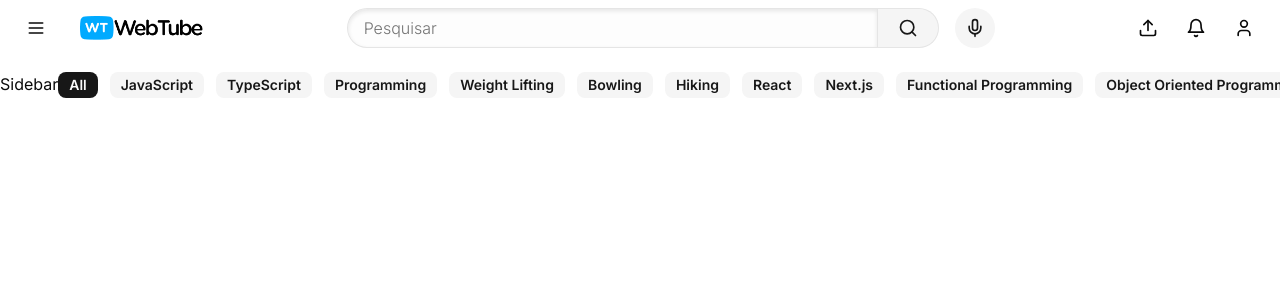
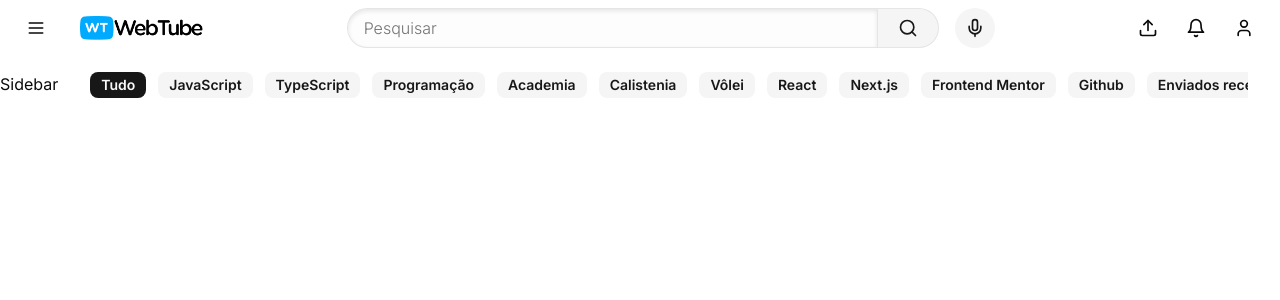
Before and after one commit to GuilhermeFigueira/yt-homepage, a Next.js app: page / in a window 1280 px wide. Shown: the top 300 px of the page. Built offline with nearby package versions, Linux system fonts and the light colour scheme.

Commit message:
translate

```diff
--- a/src/app/components/CategoryPills.tsx
+++ b/src/app/components/CategoryPills.tsx
@@ -1,17 +1,31 @@
+"use client";
+import { ChevronLeft, ChevronRight } from "lucide-react";
 import { Badge } from "./ui/badge";
+import { Button } from "./ui/button";
+import { useRef, useState } from "react";
 type CategoryPillsProps = {
 	categories: string[];
 	selectedCategory: string;
 	onSelect: (category: string) => void;
 };
+
+const TRANSLATE_AMOUNT = 200;
 export default function CategoryPills({
 	categories,
 	selectedCategory,
 	onSelect,
 }: CategoryPillsProps) {
+	const [translate, setTranslate] = useState(0);
+	const [isLeftVisible, setIsLeftVisible] = useState(false);
+	const [isRightVisible, setIsRightVisible] = useState(false);
+	const containerRef = useRef<HTMLDivElement>(null);
 	return (
 		<div className="overflow-hidden relative">
-			<div className="flex whitespace-nowrap gap-3 transition-transform w-[max-content]">
+			<div
+				ref={containerRef}
+				className="flex whitespace-nowrap gap-3 transition-transform w-[max-content]"
+				style={{ transform: `translateX(-${translate}px)` }}
+			>
 				{categories.map((categories) => (
 					<Badge
 						variant={
@@ -26,6 +40,36 @@ export default function CategoryPills({
 					</Badge>
 				))}
 			</div>
+			{isLeftVisible && (
+				<div className="absolute left-0 top-1/2 -translate-y-1/2 bg-gradient-to-r from-background from-50% to-transparent w-24 h-full">
+					<Button
+						variant={"ghost"}
+						size={"icon"}
+						className="h-full aspect-square w-auto p-1.5"
+						onClick={() => {
+							setTranslate((translate) => {
+								const newTranslate =
+									translate - TRANSLATE_AMOUNT;
+								if (newTranslate <= 0) return 0;
+								return newTranslate;
+							});
+						}}
+					>
+						<ChevronLeft />
+					</Button>
+				</div>
+			)}
+			{isRightVisible && (
+				<div className="absolute right-0 top-1/2 -translate-y-1/2 bg-gradient-to-l from-background from-50% to-transparent w-24 h-full flex justify-end">
+					<Button
+						variant={"ghost"}
+						size={"icon"}
+						className="h-full aspect-square w-auto p-1.5"
+					>
+						<ChevronRight />
+					</Button>
+				</div>
+			)}
 		</div>
 	);
 }
--- a/src/app/data/home.ts
+++ b/src/app/data/home.ts
@@ -1,17 +1,23 @@
 export const categories = [
-	"All",
+	"Tudo",
 	"JavaScript",
 	"TypeScript",
-	"Programming",
-	"Weight Lifting",
-	"Bowling",
-	"Hiking",
+	"Programação",
+	"Academia",
+	"Calistenia",
+	"Vôlei",
 	"React",
 	"Next.js",
+	"Frontend Mentor",
+	"Github",
+	"Enviados recentemente",
+	"Podcast",
+	"Música",
+	"Novidades para você",
+	"Frontend Web Development",
+	"Backend Web Development",
 	"Functional Programming",
 	"Object Oriented Programming",
-	"Frontend Web Development",
-	"Backend Web Development",
 	"Web Development",
 	"Coding",
 ];
--- a/src/app/page.tsx
+++ b/src/app/page.tsx
@@ -11,7 +11,9 @@ export default function Home() {
 			<PageHeader />
 			<div className="grid grid-cols-[auto,1fr] flex-grow-1 overflow-auto ">
 				<div>Sidebar</div>
-				<PillsBar />
+				<div className="overflow-x-hidden px-8 pb-4">
+					<PillsBar />
+				</div>
 			</div>
 		</main>
 	);
```
